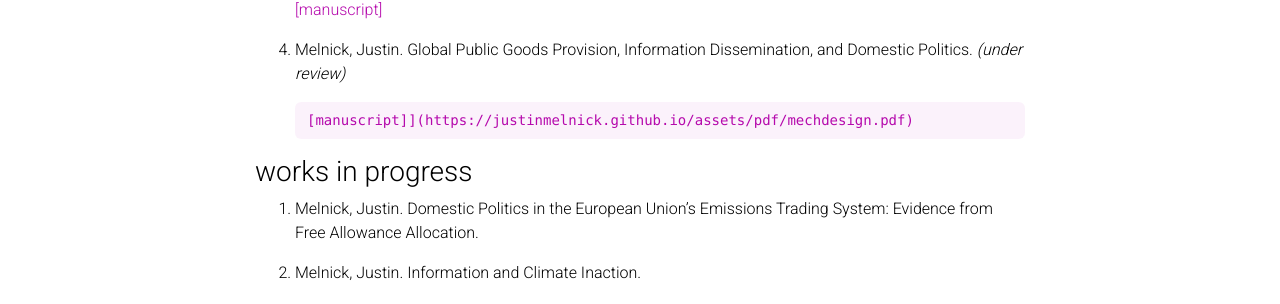
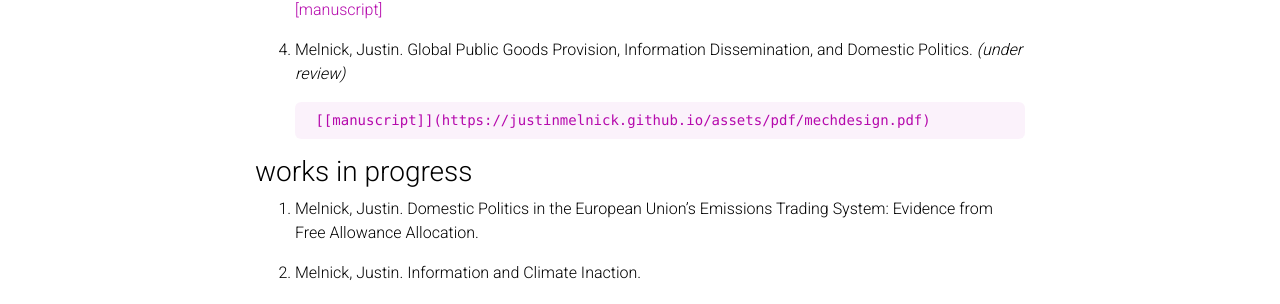
Before and after one commit to justinmelnick/justinmelnick.github.io, a Jekyll site: the page built from _pages/publications.md, in a window 1280 px wide and 1394 px high. Shown: the part 646-950 px from the top of the window. Built offline with Jekyll 4.4.1, drawn with Linux system fonts in a browser that asks for light colours; comment, search, counter and statistics services are not loaded; a style sheet for code colours, icons or effects is not loaded.

```diff
--- a/_pages/publications.md
+++ b/_pages/publications.md
@@ -31,7 +31,7 @@ nav_order: 2
 
 4. Melnick, Justin. Global Public Goods Provision, Information Dissemination, and Domestic Politics. _(under review)_
 
-       [manuscript]](https://justinmelnick.github.io/assets/pdf/mechdesign.pdf)
+        [[manuscript]](https://justinmelnick.github.io/assets/pdf/mechdesign.pdf)
 
 <h3>works in progress</h3>
 
```
